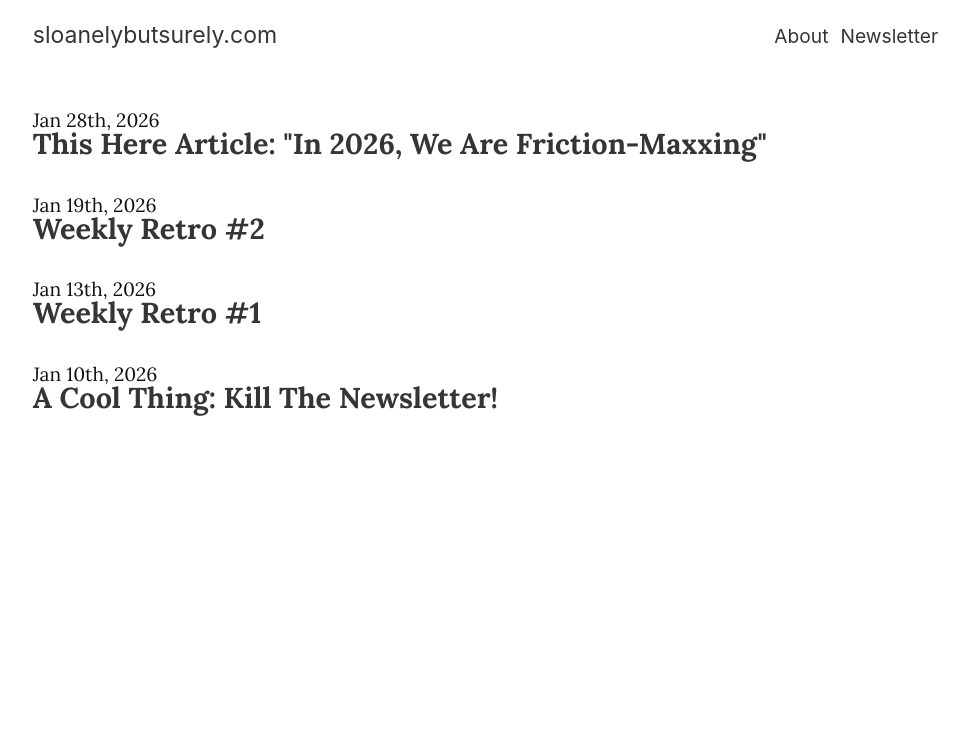
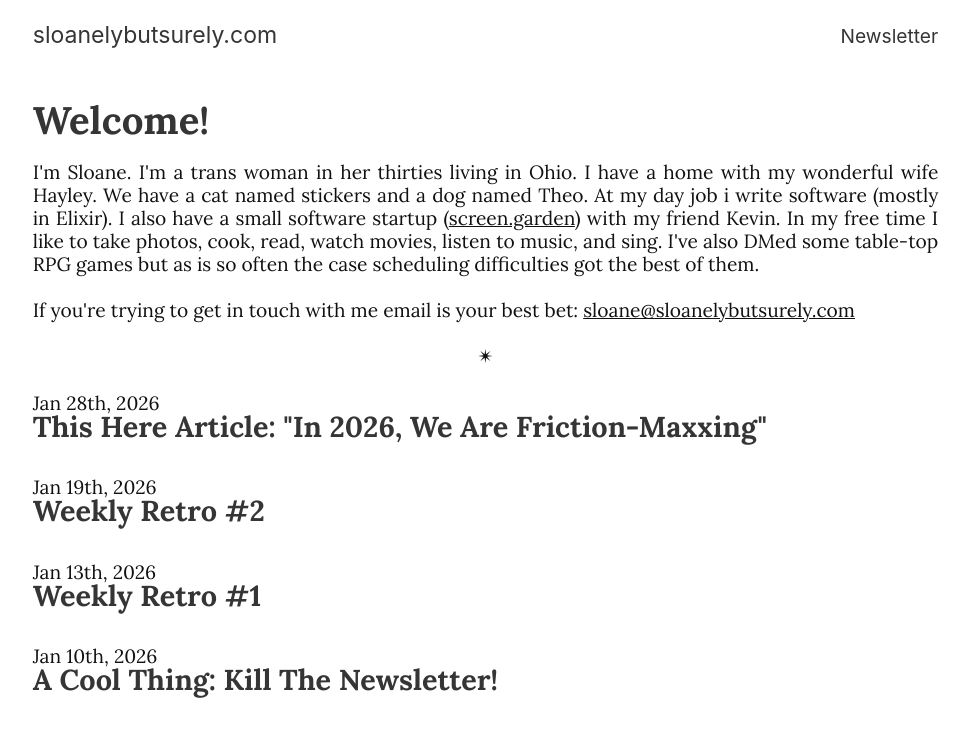
Before and after one commit to sloanelybutsurely/www, a Jekyll site: the page built from index.html, in a window 1280 px wide. Shown: the top 737 px of the page, without its empty margins (147-1117 px from the left). Built offline with Jekyll 4.4.1, drawn with Linux system fonts in a browser that asks for light colours.

Commit message:
move about to home page, fix deploy script

```diff
--- a/_data/navigation.yml
+++ b/_data/navigation.yml
@@ -1,5 +1,2 @@
-- name: About
-  link: /about/
-
 - name: Newsletter
   link: /newsletter/
--- a/index.html
+++ b/index.html
@@ -1,6 +1,25 @@
 ---
 layout: page
 ---
+
+<h1>Welcome!</h1>
+
+<p>
+  I'm Sloane. I'm a trans woman in her thirties living in Ohio. I have a home
+  with my wonderful wife Hayley. We have a cat named stickers and a dog named
+  Theo. At my day job i write software (mostly in Elixir). I also have a small
+  software startup (<a href="https://screen.garden">screen.garden</a>) with my friend
+  Kevin. In my free time I like to take photos, cook, read, watch movies,
+  listen to music, and sing. I've also DMed some table-top RPG games but as is
+  so often the case scheduling difficulties got the best of them.
+</p>
+
+<p>
+  If you're trying to get in touch with me email is your best bet:
+  <a href="mailto:sloane@sloanelybutsurely.com">sloane@sloanelybutsurely.com</a>
+</p>
+
+<hr />
 
 <ul class="index">
 {% for post in site.posts %}
```
Also changed, not shown: about.md (deleted, +0 -16 lines), 1 other file.
